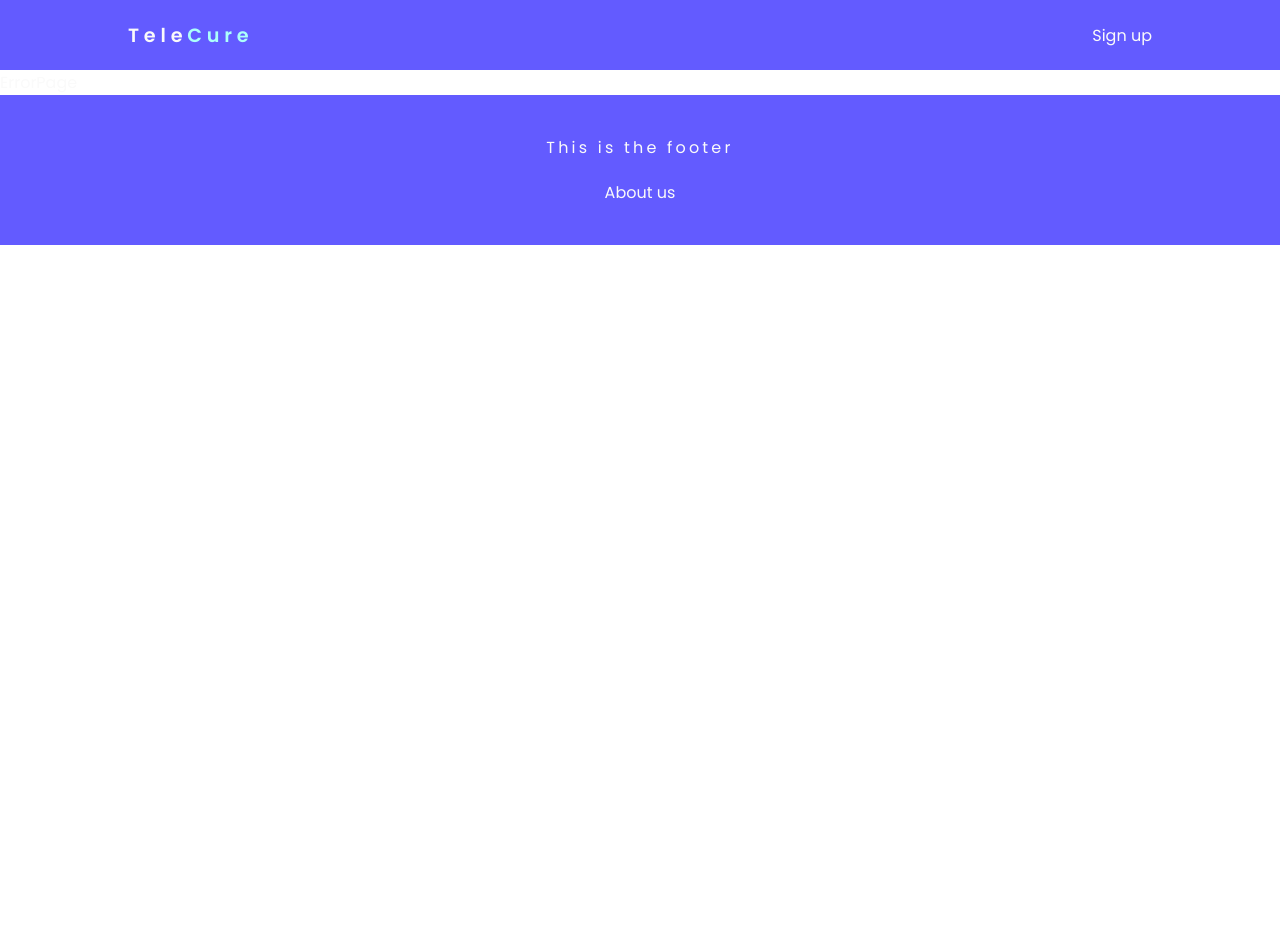
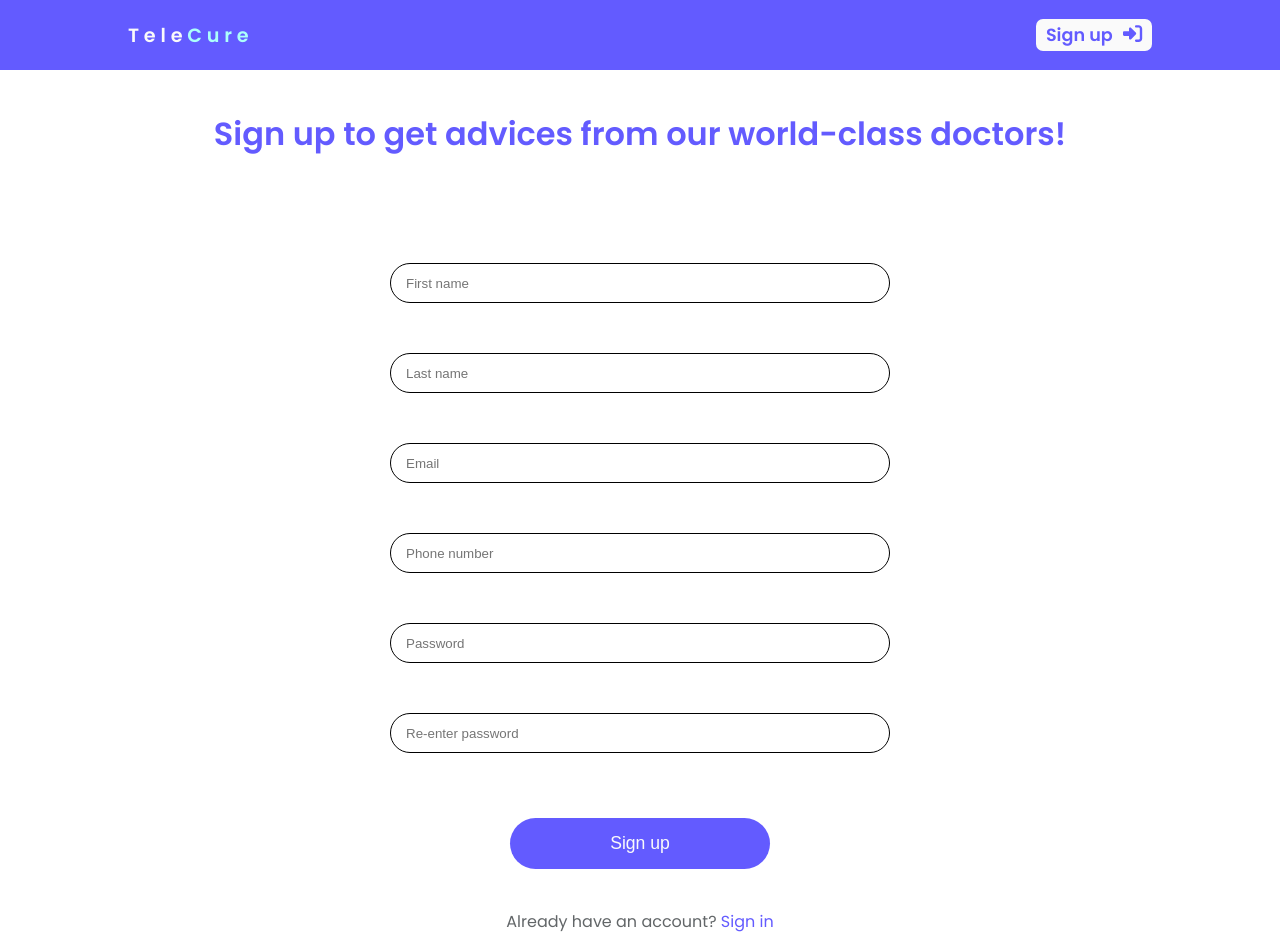
Before and after one commit to Minh-Uchiha/TeleCure, a React (Create React App) app in the folder front-end/: page /signup/patient in a window 1280 px wide. Shown: the top 952 px of the page. Before the commit the page ends 800 px from the top, so only its background shows below. Built offline with nearby package versions, Linux system fonts and the light colour scheme.

Commit message:
Creating Sign Up pages for patient and doctor

```diff
--- a/front-end/src/App.js
+++ b/front-end/src/App.js
@@ -9,7 +9,8 @@ import {
   DoctorPage,
   ErrorPage,
   PatientPage,
-  SignupPage,
+  DoctorSignupPage,
+  PatientSignupPage,
   SuccessPaymentPage,
   WelcomePage,
 } from "./pages";
@@ -29,8 +30,9 @@ function App() {
           <Route path="/patient" element={<PatientPage />} />
           <Route path="/patient/checkout" element={<CheckoutPage />} />
           <Route path="/chatroom" element={<ChatRoomPage />} />
-          <Route path="/signup" element={<AccountPage />} />
-          <Route path="/account" element={<SignupPage />} />
+          <Route path="/signup/doctor" element={<DoctorSignupPage />} />
+          <Route path="/signup/patient" element={<PatientSignupPage />} />
+          <Route path="/account" element={<AccountPage />} />
           <Route path="/about" element={<AboutPage />} />
           <Route path="*" element={<ErrorPage />} />
         </Routes>
--- a/front-end/src/components/feature-components/SignupNav.jsx
+++ b/front-end/src/components/feature-components/SignupNav.jsx
@@ -1,11 +1,21 @@
 import React from "react";
+import { useState } from "react";
 import { Link } from "react-router-dom";
+import { FontAwesomeIcon } from "@fortawesome/react-fontawesome";
+import { faRightToBracket } from "@fortawesome/free-solid-svg-icons";
+import "../../css/SignupNav.css";
 
 const SignupNav = () => {
+  const [isDoctor, setIsDoctor] = useState(true);
+
   return (
     <div>
-      <Link className="link" to="/signup">
+      <Link
+        className="signup-link link"
+        to={`/signup/${isDoctor ? "doctor" : "patient"}`}
+      >
         Sign up
+        <FontAwesomeIcon className="icon" icon={faRightToBracket} />
       </Link>
     </div>
   );
--- a/front-end/src/css/Logo.css
+++ b/front-end/src/css/Logo.css
@@ -2,6 +2,7 @@
     font-size: 1.2rem;
     font-weight: 600;
     letter-spacing: 0.3rem;
+    color: #fafafa;
 }
 
 .logo span{
--- /dev/null
+++ b/front-end/src/css/SignupNav.css
@@ -0,0 +1,20 @@
+.signup-link.link {
+    background-color: #fafafa;
+    border-radius: 7px;
+    padding: 4px 10px;
+    font-size: 1.1rem;
+    font-weight: 600;
+    color: #635bff;
+    border: none;
+    outline: none;
+    transition: all 0.5s;
+}
+
+.signup-link.link:hover {
+    color: #72bbff;
+}
+
+.signup-link.link .icon {
+    font-size: 1.2rem;
+    margin-left: 10px;
+}
--- /dev/null
+++ b/front-end/src/css/SignupPage.css
@@ -0,0 +1,53 @@
+.signup-form-container {
+    width: 100vw;
+    text-align: center;
+    padding-top: 40px;
+}
+
+.sign-up-form {
+    padding: 30px;
+    margin: 10px auto;
+}
+
+.input-field input {
+    width: 500px;
+    height: 40px;
+    border-radius: 30px;
+    padding: 0 15px;
+    border: 1px solid black;
+    outline: none;
+    margin: 25px 0;
+}
+
+.submit-field input {
+    padding: 15px 100px;
+    margin: 40px 0 0;
+    border-radius: 30px;
+    border: none;
+    outline: none;
+    background-color: #635bff;
+    color: #fafafa;
+    cursor: pointer;
+    font-size: 1.1rem;
+    transition: all 0.8s;
+}
+
+.submit-field input:hover {
+    background-color: #c3caff;
+    color: #635bff;
+}
+
+.sign-up-form p {
+    margin-top: 40px;
+    color: #626668;
+}
+
+.sign-up-form p span {
+    color: #635bff;
+    cursor: pointer;
+    transition: all 0.5s;
+}
+
+.sign-up-form p span:hover {
+    color: #06007d;
+}
--- /dev/null
+++ b/front-end/src/pages/DoctorSignupPage.jsx
@@ -0,0 +1,146 @@
+import React from "react";
+import { useState } from "react";
+import "../css/SignupPage.css";
+
+const SignupForm = () => {
+  const [isSignUp, setIsSignUp] = useState(true);
+  const [error, setError] = useState("");
+  const [user, setUser] = useState({
+    foreName: "",
+    surName: "",
+    title: "",
+    specialty: "",
+    phonenumber: "",
+    password: "",
+    reenteredPassword: "",
+    email: "",
+  });
+
+  const handleChange = (e) => {
+    setUser((oldUser) => {
+      return { ...oldUser, [e.target.name]: e.target.value };
+    });
+  };
+
+  const handleSubmit = () => {};
+
+  return (
+    <section className="sign-up-form">
+      <p className="error">{error}</p>
+      <div
+        style={{ display: `${isSignUp ? "block" : "none"}` }}
+        className="input-field"
+      >
+        <input
+          type="text"
+          name="foreName"
+          placeholder="First name"
+          value={user.foreName}
+          onChange={handleChange}
+        />
+      </div>
+      <div
+        style={{ display: `${isSignUp ? "block" : "none"}` }}
+        className="input-field"
+      >
+        <input
+          type="text"
+          name="surName"
+          placeholder="Last name"
+          value={user.surName}
+          onChange={handleChange}
+        />
+      </div>
+      <div
+        style={{ display: `${isSignUp ? "block" : "none"}` }}
+        className="input-field"
+      >
+        <input
+          type="text"
+          name="title"
+          placeholder="Job title"
+          value={user.title}
+          onChange={handleChange}
+        />
+      </div>
+      <div
+        style={{ display: `${isSignUp ? "block" : "none"}` }}
+        className="input-field"
+      >
+        <input
+          type="text"
+          name="specialty"
+          placeholder="Specialty"
+          value={user.specialty}
+          onChange={handleChange}
+        />
+      </div>
+      <div className="input-field">
+        <input
+          type="text"
+          name="email"
+          placeholder="Email"
+          value={user.email}
+          onChange={handleChange}
+        />
+      </div>
+      <div
+        style={{ display: `${isSignUp ? "block" : "none"}` }}
+        className="input-field"
+      >
+        <input
+          type="text"
+          name="phonenumber"
+          placeholder="Phone number"
+          value={user.phonenumber}
+          onChange={handleChange}
+        />
+      </div>
+      <div className="input-field">
+        <input
+          type="password"
+          name="password"
+          placeholder="Password"
+          value={user.password}
+          onChange={handleChange}
+        />
+      </div>
+      <div
+        style={{ display: `${isSignUp ? "block" : "none"}` }}
+        className="input-field"
+      >
+        <input
+          type="password"
+          name="reenteredPassword"
+          placeholder="Re-enter password"
+          value={user.reenteredPassword}
+          onChange={handleChange}
+        />
+      </div>
+      <div className="submit-field">
+        <input
+          type="button"
+          value={`${isSignUp ? "Sign up" : "Sign in"}`}
+          onClick={handleSubmit}
+        />
+      </div>
+      <p>
+        {isSignUp ? `Already have an account?` : "Don't have an account?"}{" "}
+        <span onClick={() => setIsSignUp((oldIsSignUp) => !oldIsSignUp)}>
+          {isSignUp ? "Sign in" : "Sign up"}
+        </span>
+      </p>
+    </section>
+  );
+};
+
+const DoctorSignupPage = () => {
+  return (
+    <div className="signup-form-container">
+      <h1 style={{ color: "#635bff" }}>Sign up to be a doctor at TeleCure!</h1>
+      <SignupForm />
+    </div>
+  );
+};
+
+export default DoctorSignupPage;
--- /dev/null
+++ b/front-end/src/pages/PatientSignupPage.jsx
@@ -0,0 +1,122 @@
+import React from "react";
+import { useState } from "react";
+import "../css/SignupPage.css";
+
+const SignupForm = () => {
+  const [isSignUp, setIsSignUp] = useState(true);
+  const [error, setError] = useState("");
+  const [user, setUser] = useState({
+    foreName: "",
+    surName: "",
+    phonenumber: "",
+    password: "",
+    reenteredPassword: "",
+    email: "",
+  });
+
+  const handleChange = (e) => {
+    setUser((oldUser) => {
+      return { ...oldUser, [e.target.name]: e.target.value };
+    });
+  };
+
+  const handleSubmit = () => {};
+
+  return (
+    <section className="sign-up-form">
+      <p className="error">{error}</p>
+      <div
+        style={{ display: `${isSignUp ? "block" : "none"}` }}
+        className="input-field"
+      >
+        <input
+          type="text"
+          name="foreName"
+          placeholder="First name"
+          value={user.foreName}
+          onChange={handleChange}
+        />
+      </div>
+      <div
+        style={{ display: `${isSignUp ? "block" : "none"}` }}
+        className="input-field"
+      >
+        <input
+          type="text"
+          name="surName"
+          placeholder="Last name"
+          value={user.surName}
+          onChange={handleChange}
+        />
+      </div>
+      <div className="input-field">
+        <input
+          type="text"
+          name="email"
+          placeholder="Email"
+          value={user.email}
+          onChange={handleChange}
+        />
+      </div>
+      <div
+        style={{ display: `${isSignUp ? "block" : "none"}` }}
+        className="input-field"
+      >
+        <input
+          type="text"
+          name="phonenumber"
+          placeholder="Phone number"
+          value={user.phonenumber}
+          onChange={handleChange}
+        />
+      </div>
+      <div className="input-field">
+        <input
+          type="password"
+          name="password"
+          placeholder="Password"
+          value={user.password}
+          onChange={handleChange}
+        />
+      </div>
+      <div
+        style={{ display: `${isSignUp ? "block" : "none"}` }}
+        className="input-field"
+      >
+        <input
+          type="password"
+          name="reenteredPassword"
+          placeholder="Re-enter password"
+          value={user.reenteredPassword}
+          onChange={handleChange}
+        />
+      </div>
+      <div className="submit-field">
+        <input
+          type="button"
+          value={`${isSignUp ? "Sign up" : "Sign in"}`}
+          onClick={handleSubmit}
+        />
+      </div>
+      <p>
+        {isSignUp ? `Already have an account?` : "Don't have an account?"}{" "}
+        <span onClick={() => setIsSignUp((oldIsSignUp) => !oldIsSignUp)}>
+          {isSignUp ? "Sign in" : "Sign up"}
+        </span>
+      </p>
+    </section>
+  );
+};
+
+const PatientSignupPage = () => {
+  return (
+    <div className="signup-form-container">
+      <h1 style={{ color: "#635bff" }}>
+        Sign up to get advices from our world-class doctors!
+      </h1>
+      <SignupForm />
+    </div>
+  );
+};
+
+export default PatientSignupPage;
--- a/front-end/src/pages/SignupPage.jsx
+++ /dev/null
@@ -1,7 +0,0 @@
-import React from "react";
-
-const SignupPage = () => {
-  return <div>SignupPage</div>;
-};
-
-export default SignupPage;
--- a/front-end/src/pages/index.js
+++ b/front-end/src/pages/index.js
@@ -6,6 +6,7 @@ export { default as PatientPage } from "./PatientPage";
 export { default as SuccessPaymentPage } from "./SuccessPaymentPage";
 export { default as CancelPaymentPage } from "./CancelPaymentPage";
 export { default as ErrorPage } from "./ErrorPage";
-export { default as SignupPage } from "./SignupPage";
+export { default as DoctorSignupPage } from "./DoctorSignupPage";
+export { default as PatientSignupPage } from "./PatientSignupPage";
 export { default as AccountPage } from "./AccountPage";
 export { default as AboutPage } from "./AboutPage";
```
